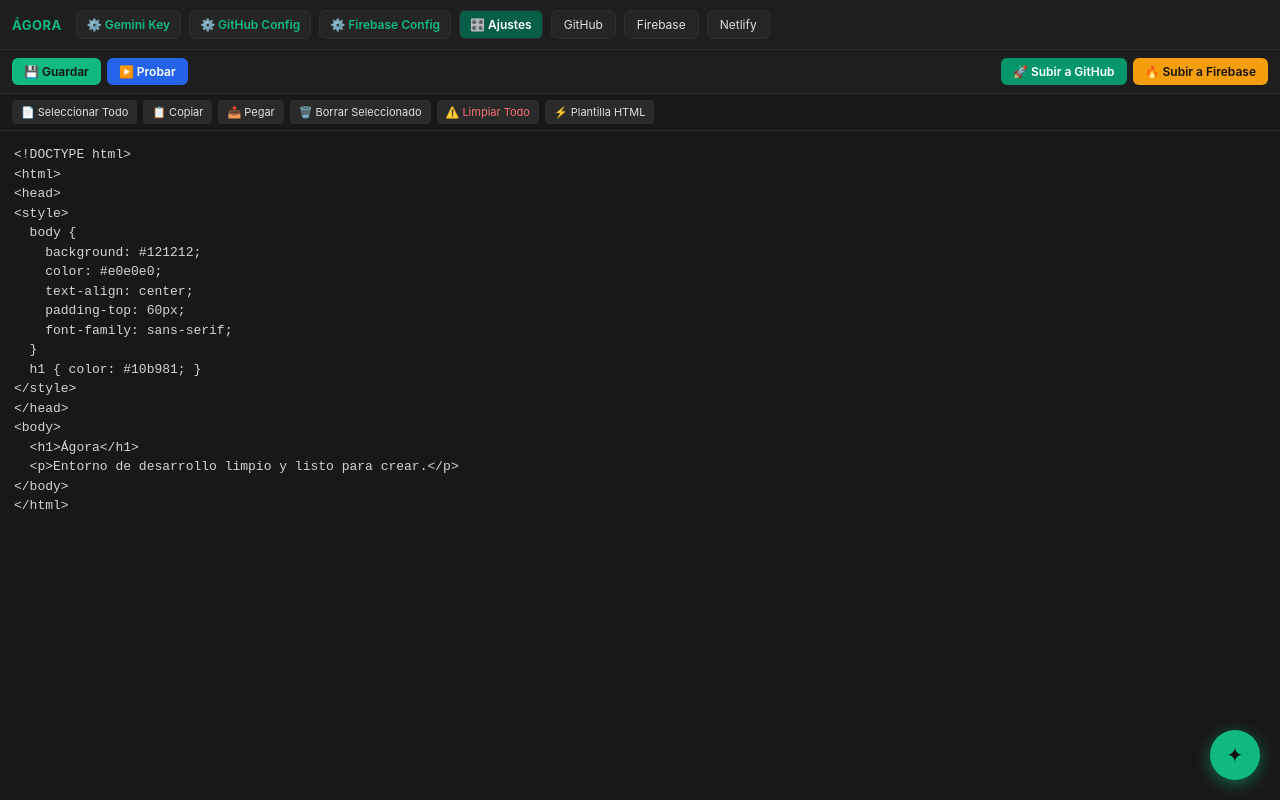
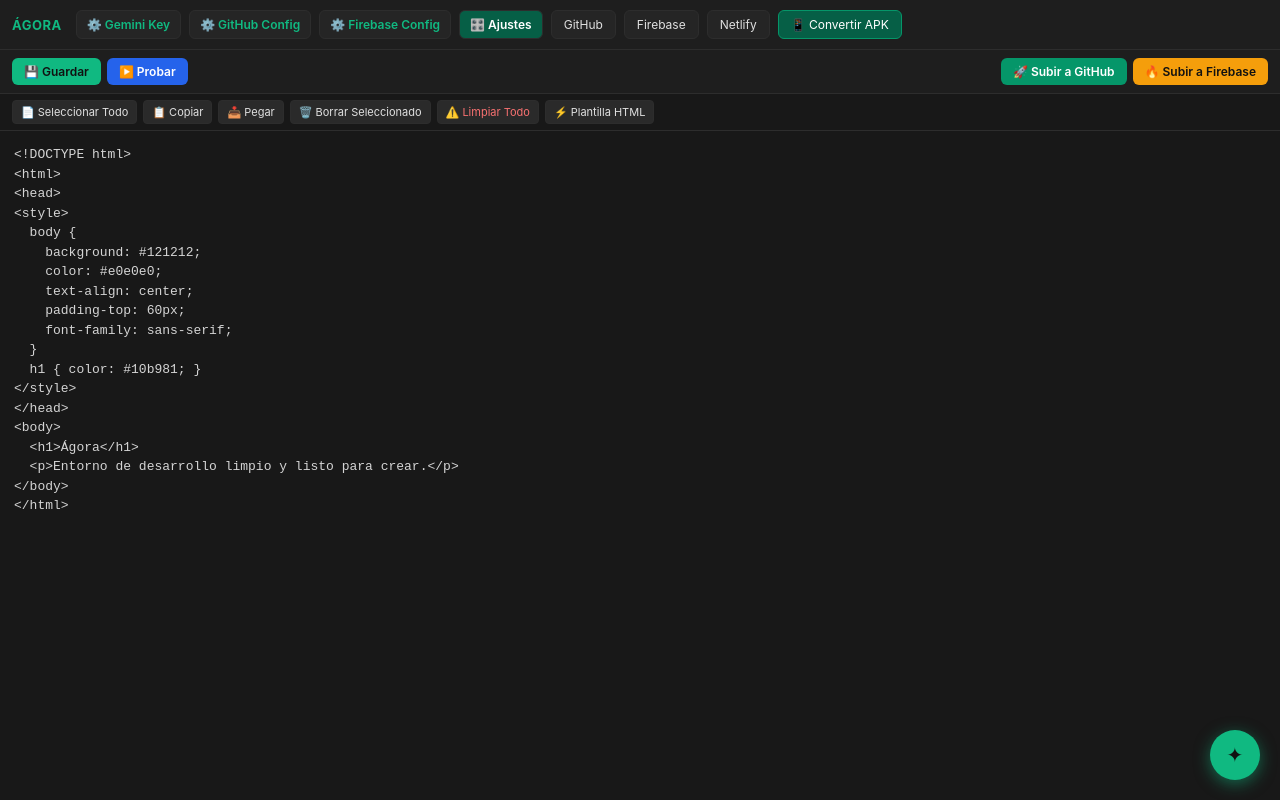
Before and after one commit to terra95-tech/Agora, a plain HTML site: page index.html in a window 1280 px wide. Drawn offline with Linux system fonts and the light colour scheme.

Commit message:
index.html

```diff
--- a/index.html
+++ b/index.html
@@ -323,6 +323,8 @@
         <a href="https://github.com" target="_blank" class="link-btn">GitHub</a>
         <a href="https://console.firebase.google.com" target="_blank" class="link-btn">Firebase</a>
         <a href="https://app.netlify.com" target="_blank" class="link-btn">Netlify</a>
+        <!-- SECCIÓN APK: Botón de acceso directo para convertir proyectos a APK -->
+        <a href="https://www.pwabuilder.com/" target="_blank" class="link-btn" style="background:#065f46; color:#fff; border-color:#059669;">📱 Convertir APK</a>
     </header>
 
     <main>
@@ -550,7 +552,7 @@
             }
         }
 
-                 function mostrarPanelLink(url) {
+        function mostrarPanelLink(url) {
             const deployInfo = document.getElementById('deploy-info');
             const deployLink = document.getElementById('deploy-link');
             deployLink.href = url;
```
